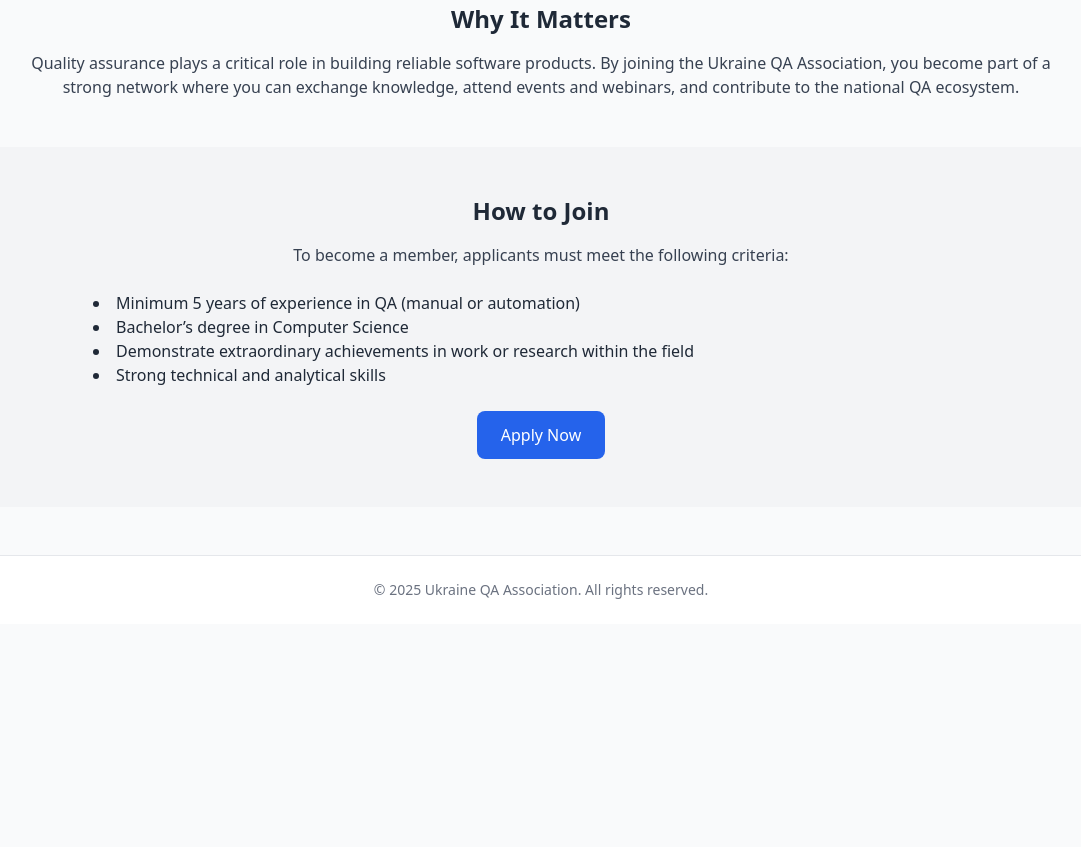
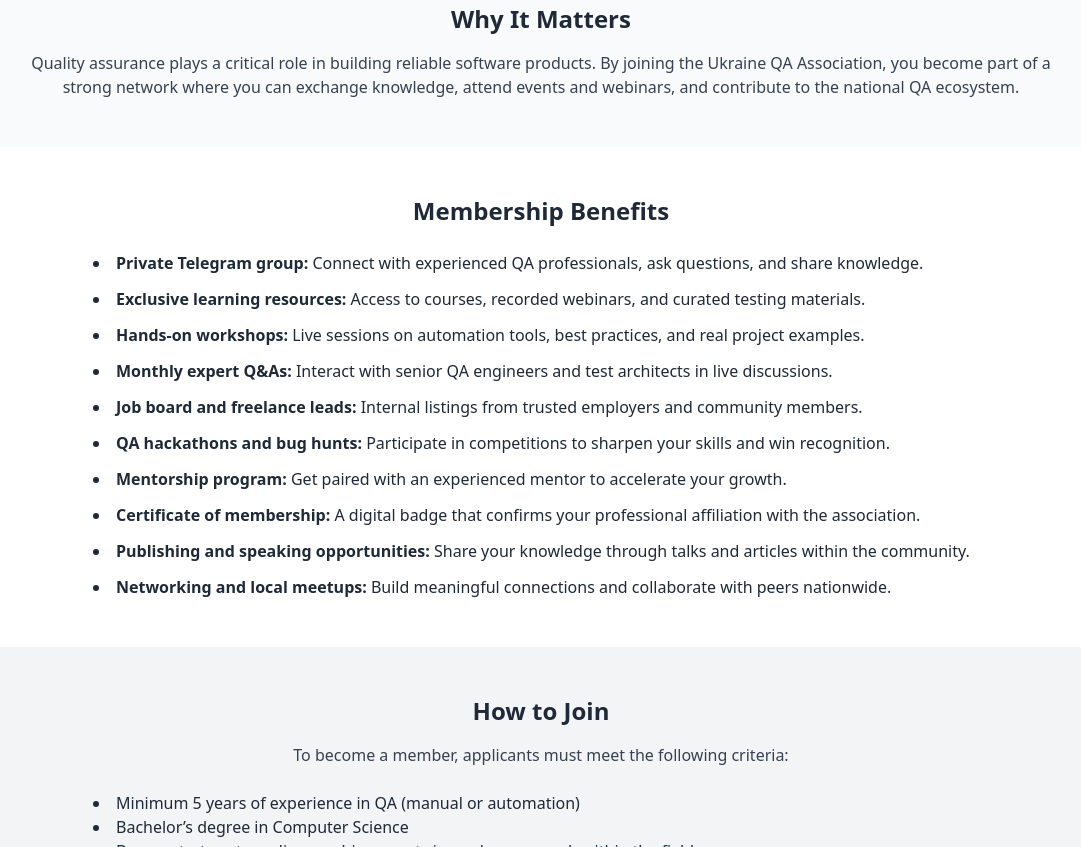
Before and after one commit to AnatolyGusakovsky/ukrqaassociation, a plain HTML site: page index.html in a window 1280 px wide. Shown: the part 585-1432 px from the top of the page, without its empty margins (99-1180 px from the left). Before the commit the page ends 1209 px from the top, so only its background shows below. Drawn offline with nearby package versions, Linux system fonts and the light colour scheme.

Commit message:
Benefits section added

```diff
--- a/index.html
+++ b/index.html
@@ -60,6 +60,25 @@
     </div>
 </section>
 
+<!-- What you get from participation Section -->
+<section class="py-12 px-4 bg-white">
+    <div class="max-w-4xl mx-auto">
+        <h3 class="text-2xl font-semibold mb-6 text-center">Membership Benefits</h3>
+        <ul class="list-disc list-inside text-gray-800 space-y-3">
+            <li><strong>Private Telegram group:</strong> Connect with experienced QA professionals, ask questions, and share knowledge.</li>
+            <li><strong>Exclusive learning resources:</strong> Access to courses, recorded webinars, and curated testing materials.</li>
+            <li><strong>Hands-on workshops:</strong> Live sessions on automation tools, best practices, and real project examples.</li>
+            <li><strong>Monthly expert Q&As:</strong> Interact with senior QA engineers and test architects in live discussions.</li>
+            <li><strong>Job board and freelance leads:</strong> Internal listings from trusted employers and community members.</li>
+            <li><strong>QA hackathons and bug hunts:</strong> Participate in competitions to sharpen your skills and win recognition.</li>
+            <li><strong>Mentorship program:</strong> Get paired with an experienced mentor to accelerate your growth.</li>
+            <li><strong>Certificate of membership:</strong> A digital badge that confirms your professional affiliation with the association.</li>
+            <li><strong>Publishing and speaking opportunities:</strong> Share your knowledge through talks and articles within the community.</li>
+            <li><strong>Networking and local meetups:</strong> Build meaningful connections and collaborate with peers nationwide.</li>
+        </ul>
+    </div>
+</section>
+
 <!-- Requirements Section -->
 <section id="join" class="py-12 px-4 bg-gray-100">
     <div class="max-w-4xl mx-auto text-center">
```
